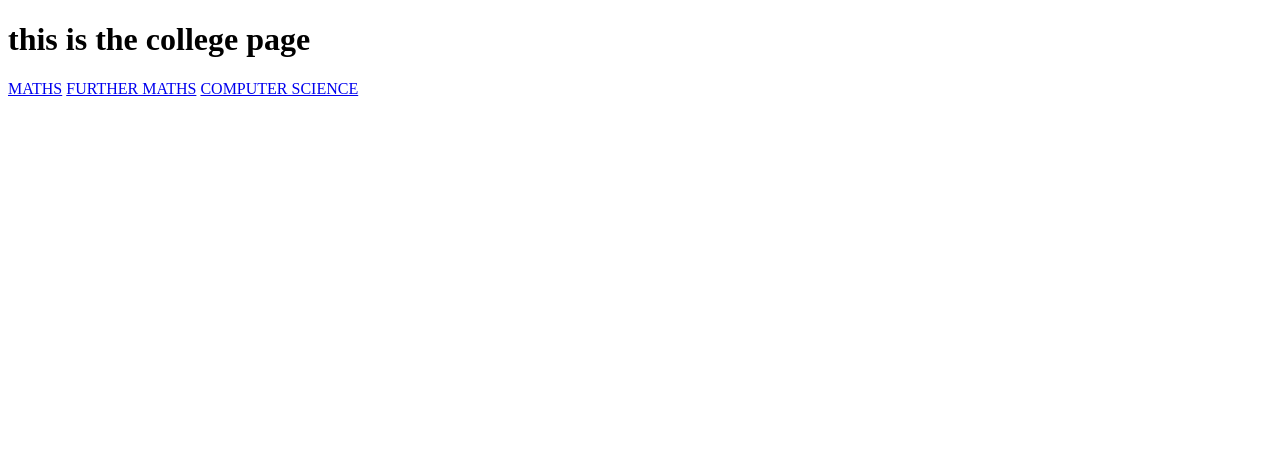
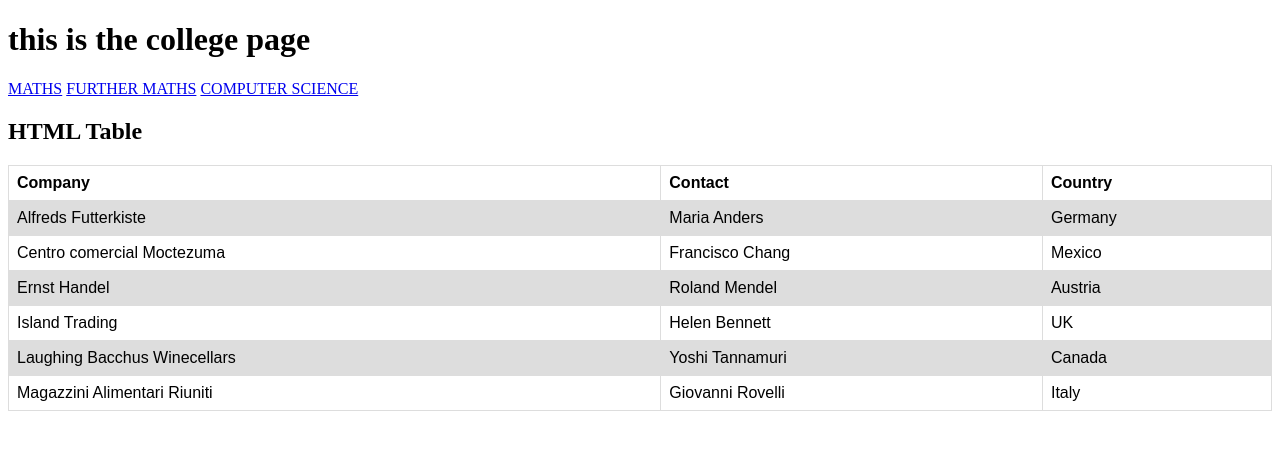
Before and after one commit to Meowmeowcatcode/note-website, a plain HTML site: page college/index.html in a window 1280 px wide. Drawn offline with Linux system fonts and the light colour scheme.

Commit message:
Update index.html

```diff
--- a/college/index.html
+++ b/college/index.html
@@ -2,9 +2,72 @@
 <html>
   <title>college</title>
 </html>
+
+<head>
+<style>
+table {
+  font-family: arial, sans-serif;
+  border-collapse: collapse;
+  width: 100%;
+}
+
+td, th {
+  border: 1px solid #dddddd;
+  text-align: left;
+  padding: 8px;
+}
+
+tr:nth-child(even) {
+  background-color: #dddddd;
+}
+</style>
+</head>
 <body>
+
   <h1>this is the college page</h1>
    <a href="maths/">MATHS</a>
    <a href="furthermaths/">FURTHER MATHS</a>
   <a href="compsci/">COMPUTER SCIENCE</a>
+
+<h2>HTML Table</h2>
+
+<table>
+  <tr>
+    <th>Company</th>
+    <th>Contact</th>
+    <th>Country</th>
+  </tr>
+  <tr>
+    <td>Alfreds Futterkiste</td>
+    <td>Maria Anders</td>
+    <td>Germany</td>
+  </tr>
+  <tr>
+    <td>Centro comercial Moctezuma</td>
+    <td>Francisco Chang</td>
+    <td>Mexico</td>
+  </tr>
+  <tr>
+    <td>Ernst Handel</td>
+    <td>Roland Mendel</td>
+    <td>Austria</td>
+  </tr>
+  <tr>
+    <td>Island Trading</td>
+    <td>Helen Bennett</td>
+    <td>UK</td>
+  </tr>
+  <tr>
+    <td>Laughing Bacchus Winecellars</td>
+    <td>Yoshi Tannamuri</td>
+    <td>Canada</td>
+  </tr>
+  <tr>
+    <td>Magazzini Alimentari Riuniti</td>
+    <td>Giovanni Rovelli</td>
+    <td>Italy</td>
+  </tr>
+</table>
+
 </body>
+</html>
```
